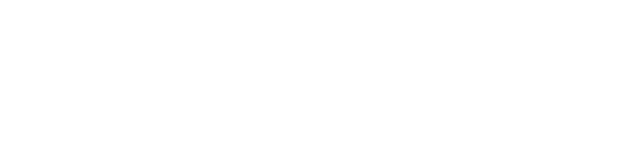
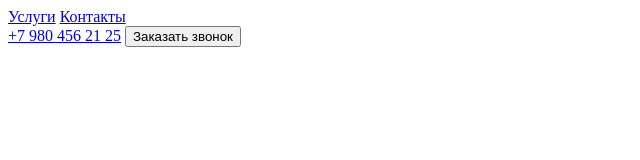
Before and after one commit to konstantingubenia/new-project1, a plain HTML site: page index.html in a window 1280 px wide. Shown: the whole page, without its empty margins (0-640 px from the left). Drawn offline with Linux system fonts and the light colour scheme.

Commit message:
redone index.html

```diff
--- a/index.html
+++ b/index.html
@@ -1,12 +1,21 @@
 <!DOCTYPE html>
-<html lang="en">
+<html lang="ru">
 <head>
     <meta charset="UTF-8">
     <meta http-equiv="X-UA-Compatible" content="IE=edge">
     <meta name="viewport" content="width=device-width, initial-scale=1.0">
-    <title>Document</title>
+    <title>Заголовок</title>
 </head>
 <body>
-
+    <header>
+        <nav>
+            <a href="#services">Услуги</a>
+            <a href="#contacts">Контакты</a>
+        </nav>
+        <div>
+            <a href="#tel:+79804562125">+7 980 456 21 25</a>
+            <button>Заказать звонок</button>
+        </div>
+    </header>
 </body>
 </html>
```
